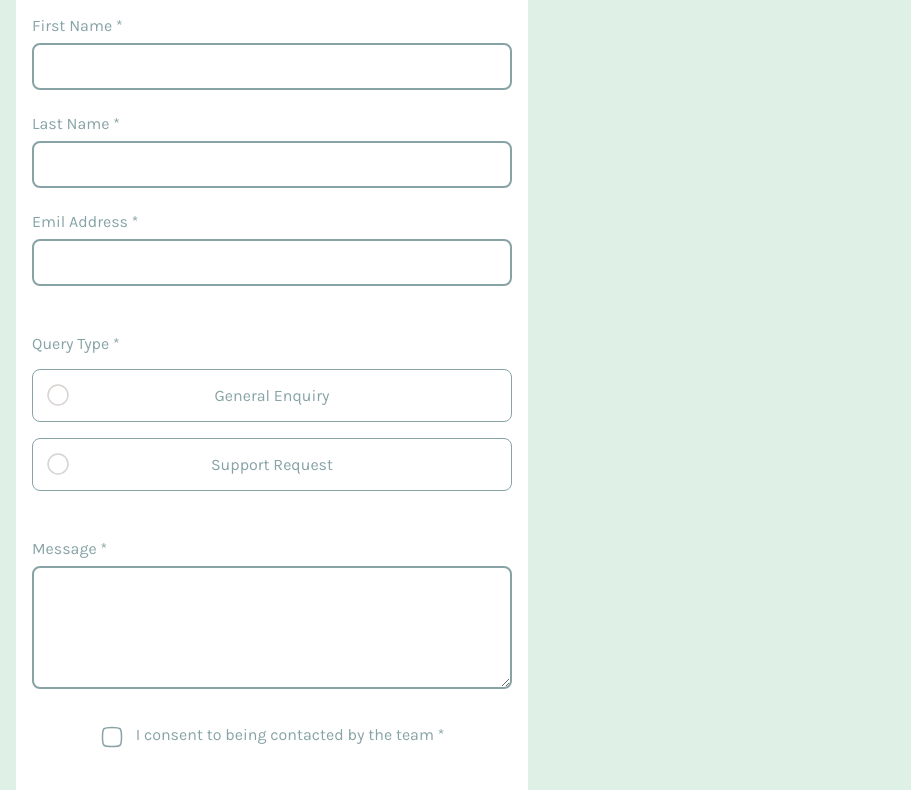
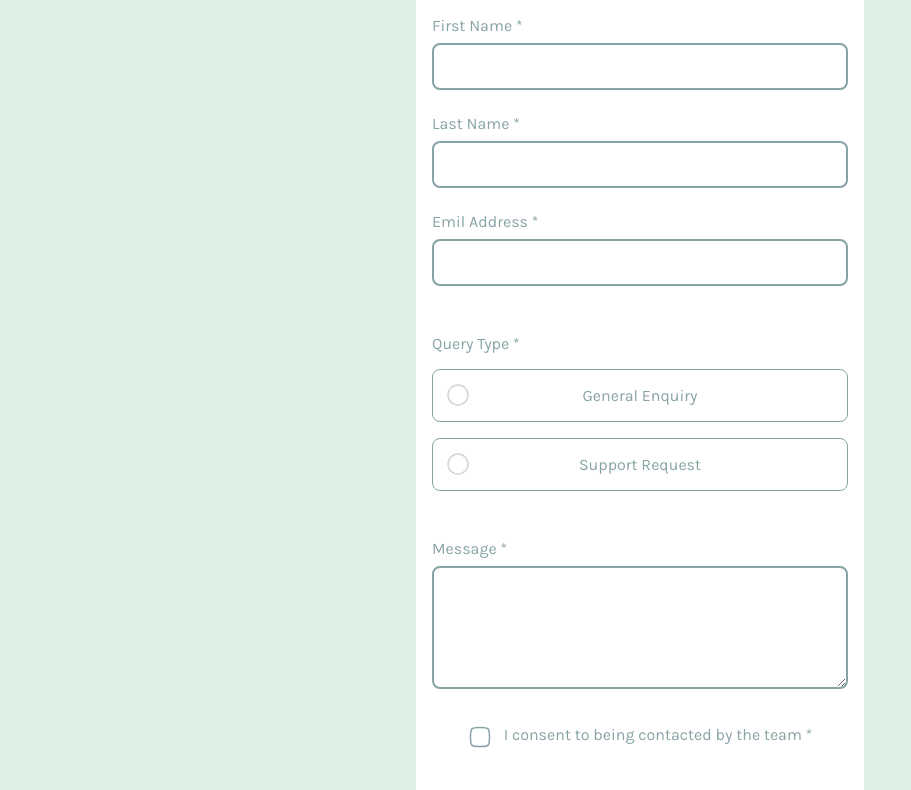
Before and after one commit to feliperossibr/contact-form, a plain HTML site: page index.html in a window 1280 px wide. Shown: the part 157-947 px from the top of the page, without its empty margins (0-911 px from the left). Drawn offline with Linux system fonts and the light colour scheme.

Commit message:
finalizado

```diff
--- a/index.html
+++ b/index.html
@@ -71,7 +71,7 @@
           </div>
         </fieldset>
 
-        <fieldset class="input-wrapper">
+        <fieldset class="textarea-wrapper">
           <div class="textarea-wrapper">
             <label for="message">Message <span>*</span></label>
             <textarea
--- a/styles/fields/input.css
+++ b/styles/fields/input.css
@@ -16,3 +16,11 @@ label {
   display: block;
   margin-bottom: .5rem;
 }
+
+input:focus,
+select:focus,
+textarea:focus {
+  outline: .01rem solid var(--grey-500);
+  border-color: var(--green-500);
+  outline-offset: .01px;
+}
--- a/styles/global.css
+++ b/styles/global.css
@@ -18,4 +18,9 @@ body {
   font-family: "Karla";
   background-color: var(--green-200);
   padding: 2rem 1rem;
+  display: grid;
+  align-items: center;
+  justify-content: center;
+
+
 }
--- a/styles/layout.css
+++ b/styles/layout.css
@@ -1,7 +1,7 @@
 .card {
   background-color: #ffffff;
   padding: 2rem 1rem;
-  max-width: 32rem;
+  width: 28rem;
 
   border-radius: 1rem;
 }
```
